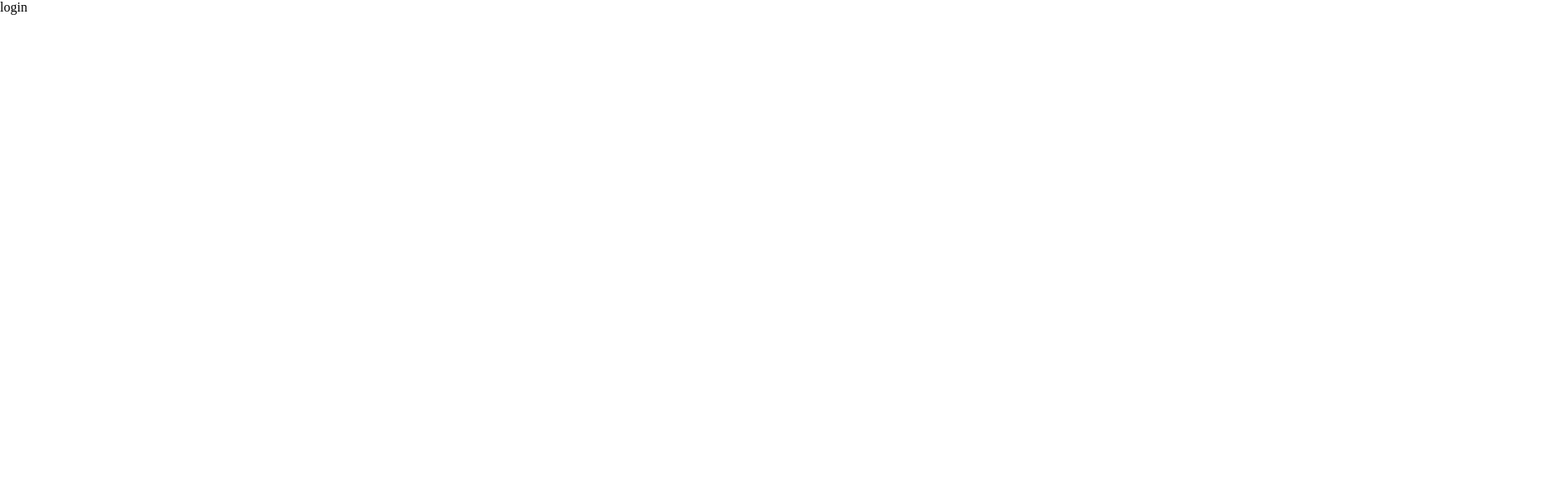
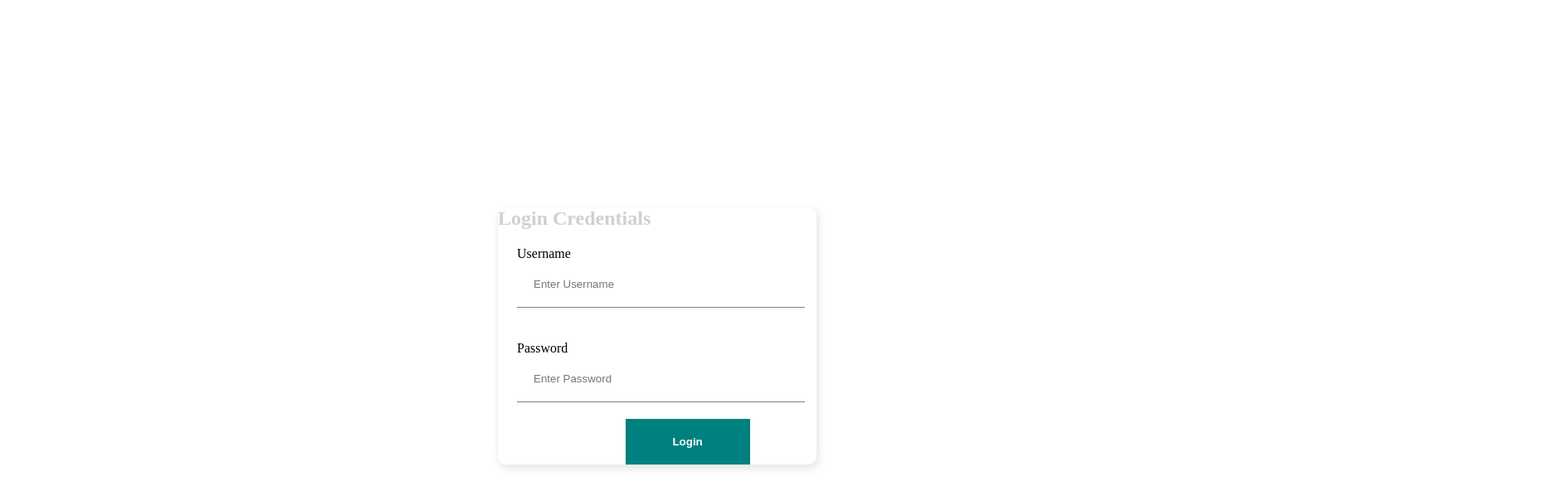
Before and after one commit to JOSH2019GABRIEL/React_Tutorial, a React (Create React App) app: page /login in a window 1280 px wide. Shown: the top 604 px of the page at 83% size, 1880 px wide, since content can reach past the window. Built offline with nearby package versions, Linux system fonts and the light colour scheme.

Commit message:
Login_Code
Code Login to a new Branch_Sub

```diff
--- a/src/components/datatable/Datatable.jsx
+++ b/src/components/datatable/Datatable.jsx
@@ -42,8 +42,8 @@ const Datatable = () => {
         <DataGrid
         rows={rows}
         columns={columns}
-        pageSize={5}
-        rowsPerPageOptions={[5]}
+        pageSize={10}
+        rowsPerPageOptions={[10]}
         checkboxSelection
       />
 
--- /dev/null
+++ b/src/components/login/login.scss
@@ -0,0 +1,12 @@
+.login{
+    display: flex;
+
+    .loginId {
+    justify-content: center;
+     padding: 10px;
+    -webkit-box-shadow: 2px 4px 10px 1px rgba(0, 0 , 0, 0.47);
+    box-shadow: 2px 4px 10px 1px rgba(201, 201, 201, 0.47);
+    border-radius: 10px;
+    }
+
+}
--- a/src/pages/login/Login.jsx
+++ b/src/pages/login/Login.jsx
@@ -1,9 +1,24 @@
-import React from 'react'
+import "./login.scss"
 
-const login = () => {
+const Login = () => {
   return (
-    <div>login</div>
+    <div className="login">
+        <div className="loginwrapper">
+            <form action="./">
+            <span className="desk">Login Credentials</span>
+            <div className="formInput">
+                <label>Username</label>
+                <input type="text" placeholder="Enter Username"/>
+           </div>
+           <div className="formInput">
+                <label>Password</label>
+                <input type="password" placeholder="Enter Password"/>
+           </div>
+           <button>Login</button>
+           </form>
+        </div>
+    </div>
   )
 }
 
-export default login
+export default Login
--- a/src/pages/login/login.scss
+++ b/src/pages/login/login.scss
@@ -0,0 +1,61 @@
+.login{
+    width: 100%;
+    margin: 250px 150px 150px 500px;
+    margin-left: 600px ;
+
+    .loginwrapper{
+    -webkit-box-shadow: 2px 4px 10px 1px rgba(0, 0 , 0, 0.47);
+    box-shadow: 2px 4px 10px 1px rgba(201, 201, 201, 0.47);
+    border-radius: 10px;
+    width: 30%;
+
+    form{
+        display: flex;
+        display: inline;
+        gap: 20px;
+        justify-content:space-between;
+
+        .desk{
+            border-radius: 10px;
+            width: 30%;
+            font-size: 24px;
+            color: rgba(153, 149, 149, 0.452);
+            font-weight:bold;
+
+        }
+
+        .formInput{
+             padding: 20px;
+             margin-left: 3px;
+
+        label{
+                  display: flex;
+                  align-items: center;
+                  gap: 10px;
+              }
+
+        input{
+            width: 90%;
+            padding: 20px;
+            border: none;
+            border-bottom: 1px solid gray;
+        }
+    }
+
+        button{
+              width: 150px;
+              padding: 20px;
+              border: none;
+              background-color: teal;
+              color: white;
+              font-weight: bold;
+              cursor: pointer;
+              margin-left: 40%;
+
+        }
+    }
+
+    }
+
+
+}
```
